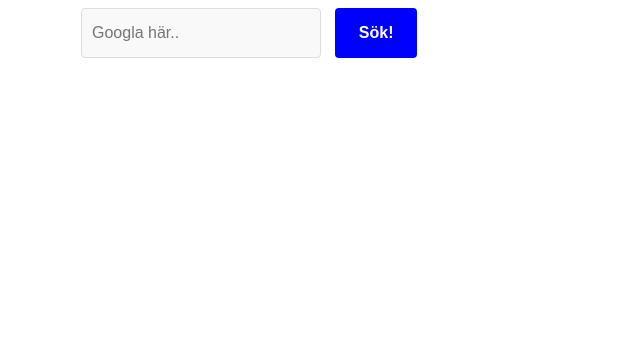
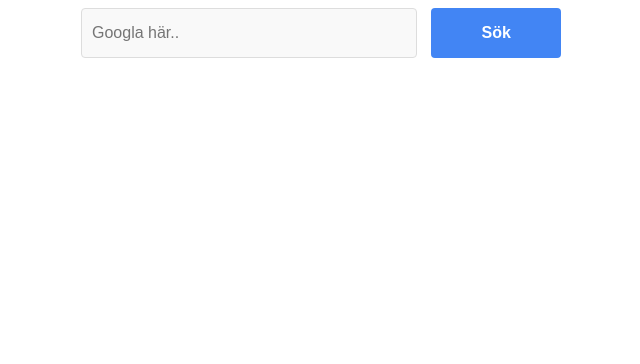
Before and after one commit to KarinFF/technigochallenge, a plain HTML site: page index.html in a window 1280 px wide. Shown: the part 436-800 px from the top of the page, without its empty margins (319-959 px from the left). Drawn offline with Linux system fonts and the light colour scheme.

Commit message:
change vf

```diff
--- a/index.html
+++ b/index.html
@@ -4,16 +4,15 @@
   <meta charset="UTF-8">
   <title>Solution for Technigo Coding Challenge</title>
   <link rel="stylesheet" type="text/css" href="style.css">
-  <script src="script.js"></script>
 </head>
 
 <body>
   <div class="search">
     <div class="logo">
-    <img src="Google-G-Logo.svg.png" alt="Google">
+    <img src="Google-G-Logo.png" alt="Google">
   </div>
       <input type="text" class="query" placeholder="Googla här..">
-      <button class="button">Sök!</button>
+      <button class="button">Sök</button>
     </div>
 </div>
 </body>
--- a/script.js
+++ /dev/null
@@ -1 +0,0 @@
-console.log("HEJHEJ");
--- a/style.css
+++ b/style.css
@@ -17,7 +17,7 @@
 }
 
 .search input {
-  width:50%;
+  width:70%;
   box-sizing: border-box;
   float: left;
   height:50px;
@@ -30,11 +30,11 @@
 }
 
 .search button {
-  width:17%;
+  width:27%;
   margin-left:3%;
   float:left;
   height: 50px;
-  background:blue;
+  background:#4285f4;
   color:#fff;
   outline:0;
   border:0;
```
Also changed, not shown: Google-G-Logo.png (renamed from Google-G-Logo.svg.png).
